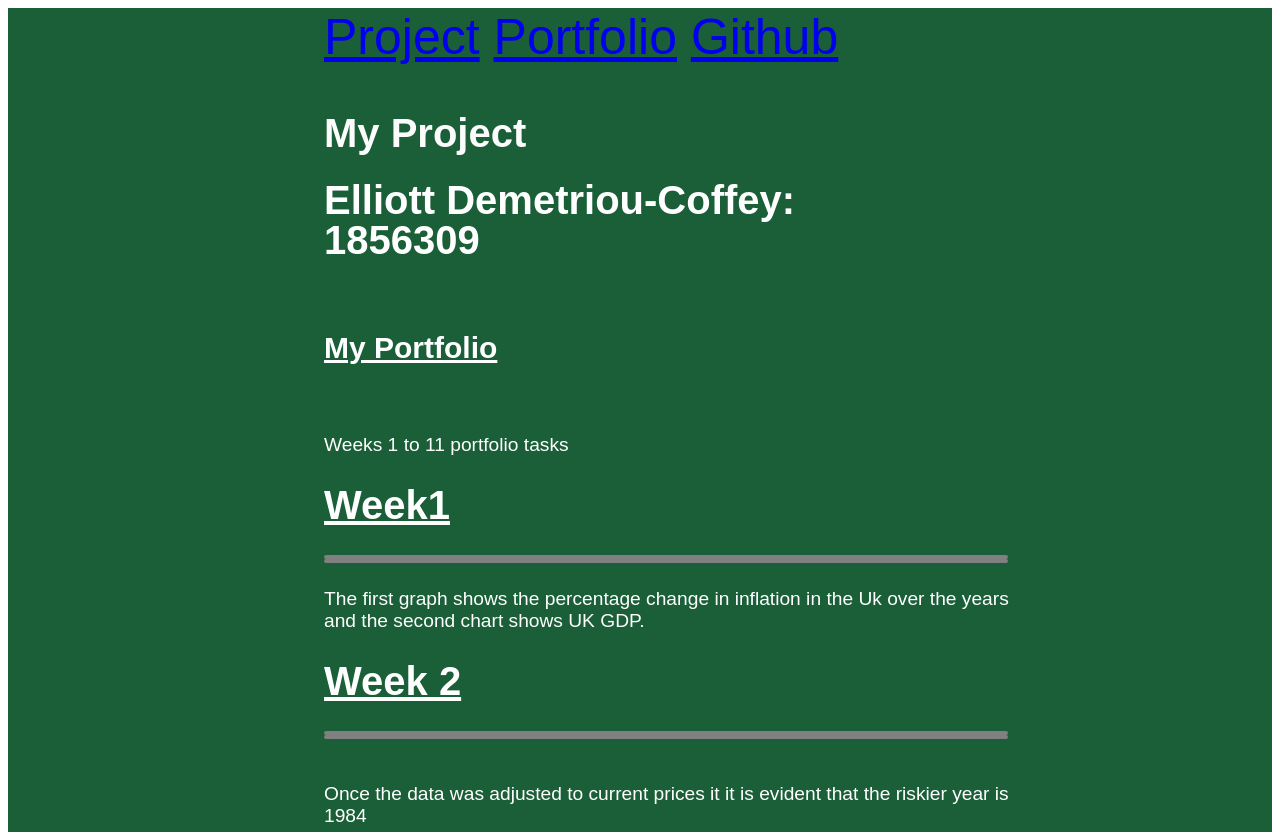
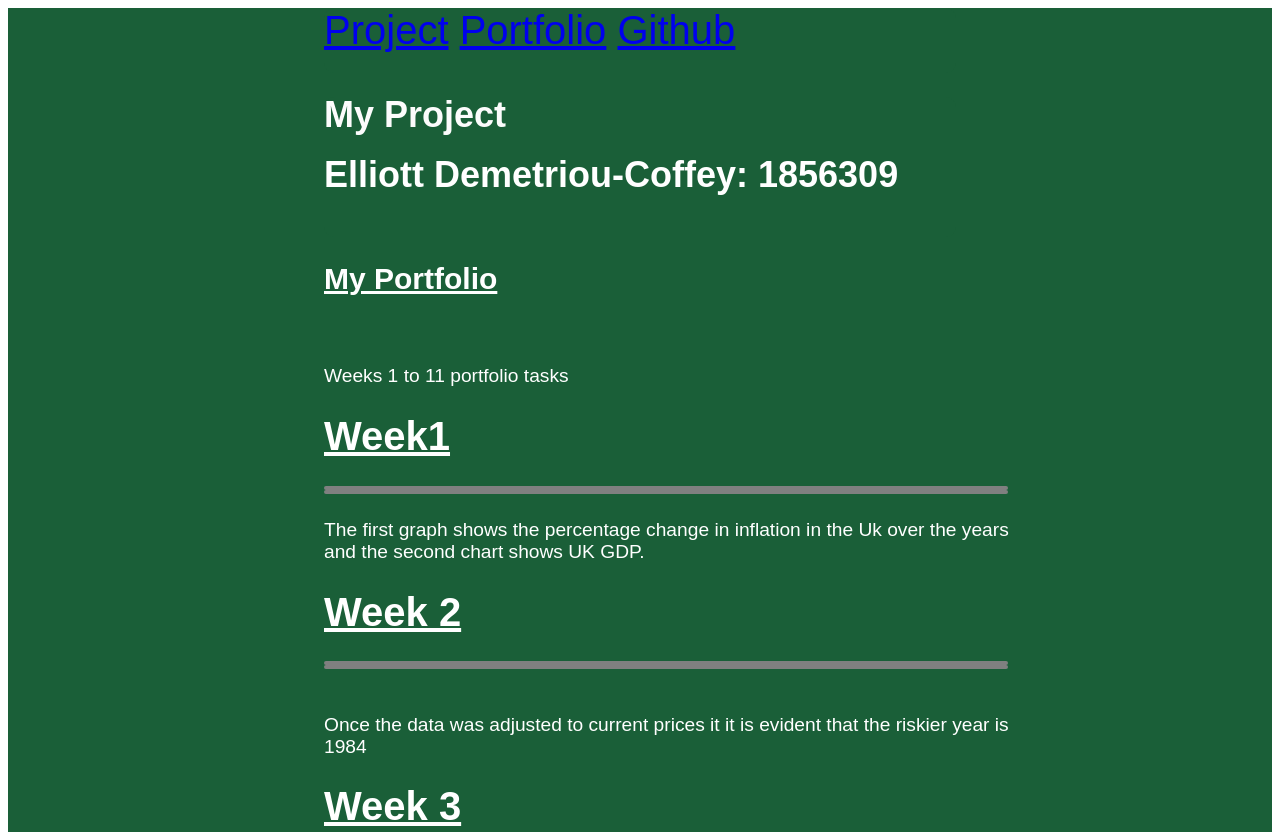
Before and after one commit to ElliottDC/ElliottDC.github.io, a plain HTML site: page index.html in a window 1280 px wide. Shown: the top 832 px of the page. Drawn offline with Linux system fonts and the light colour scheme; a script that the page names is missing.

Commit message:
Add files via upload

```diff
--- a/index3.css
+++ b/index3.css
@@ -12,6 +12,8 @@
 /* Book on colour = Joseph Albers - Interaction of Colour */
  /* background-image: url(https://media.istockphoto.com/vectors/abstract-technical-background-vector-id1253930036?k=20&m=1253930036&s=612x612&w=0&h=eI4aTA5IP6ZGn4UeuReZCWuYCHQ2yk5UjSLiQVAXDiQ=);----->*/
 
+
+
  .ControlPanel{position: relative;
     background-color: rgb(26, 95, 56);;
     overflow: hidden;
@@ -22,15 +24,12 @@
     margin-left: 25%;
     margin-right: 25%;
     font-family: 'IBM Plex Sans', sans-serif;
-    font-size: 50px;
+    font-size: 40px;
     opacity: 100%;
     color: #EFEEF5;
     font-family: Arial, Helvetica, sans-serif;
-    @media screen and (max: width 480px;)
-    font: size 1px;
 
-    }
-
+ }
 
 
 .Header{
@@ -43,7 +42,7 @@
     margin-left: 25%;
     margin-right: 25%;
     padding-bottom: 20px;
-    font-size: 20px;
+    font-size: 18px;
     background-color: rgb(26, 95, 56);;
     border-color: seagreen;
     border-radius: 10px;
@@ -110,7 +109,14 @@
     border-radius: 10px;
     border-color: grey;
 
-}
+    @media screen and (max: width 480px){
+        margin:auto
+        background-color:black
+    }
+
+    }
+
+
 
 .chart3{
     background-color:white;
```
